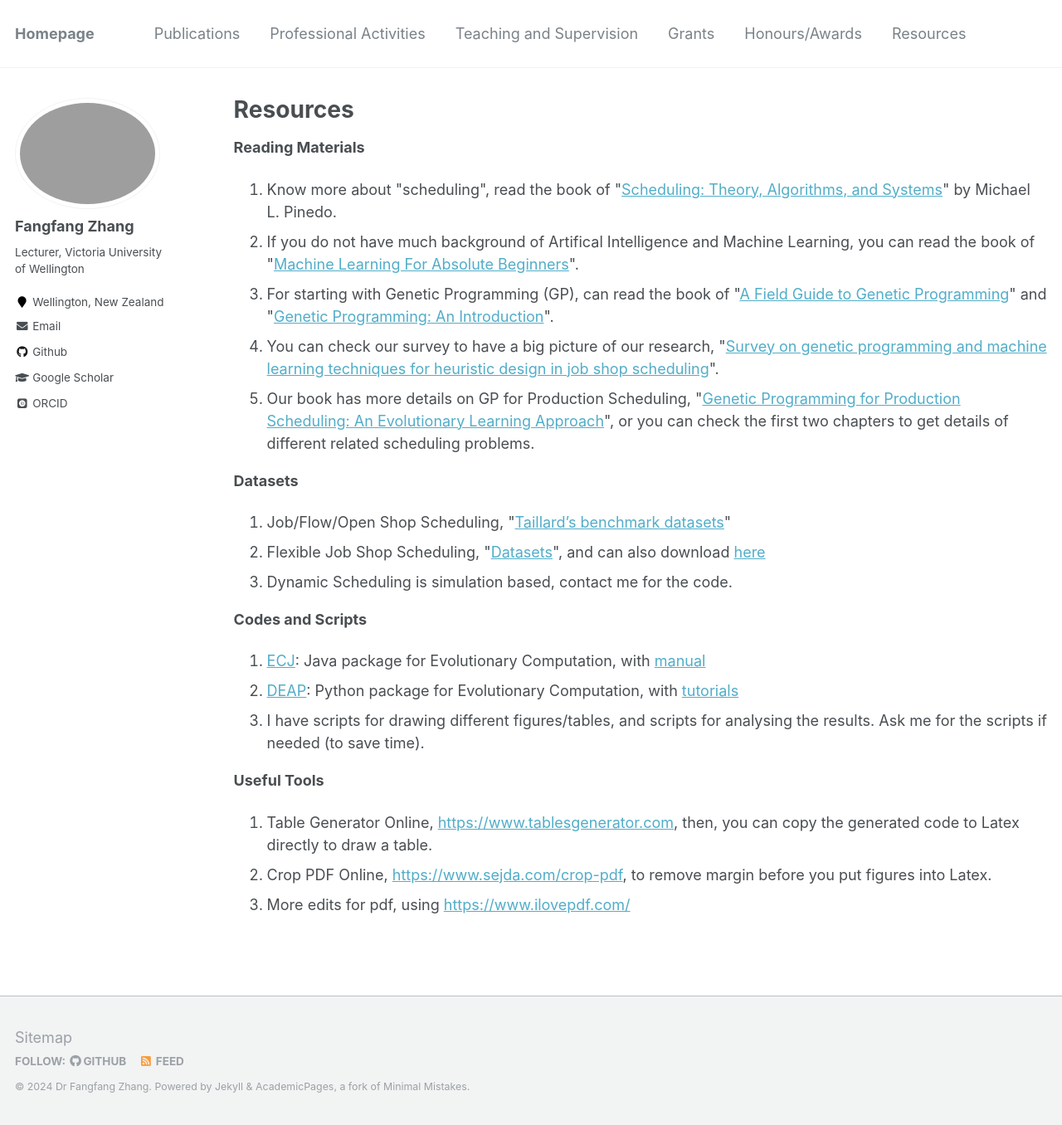
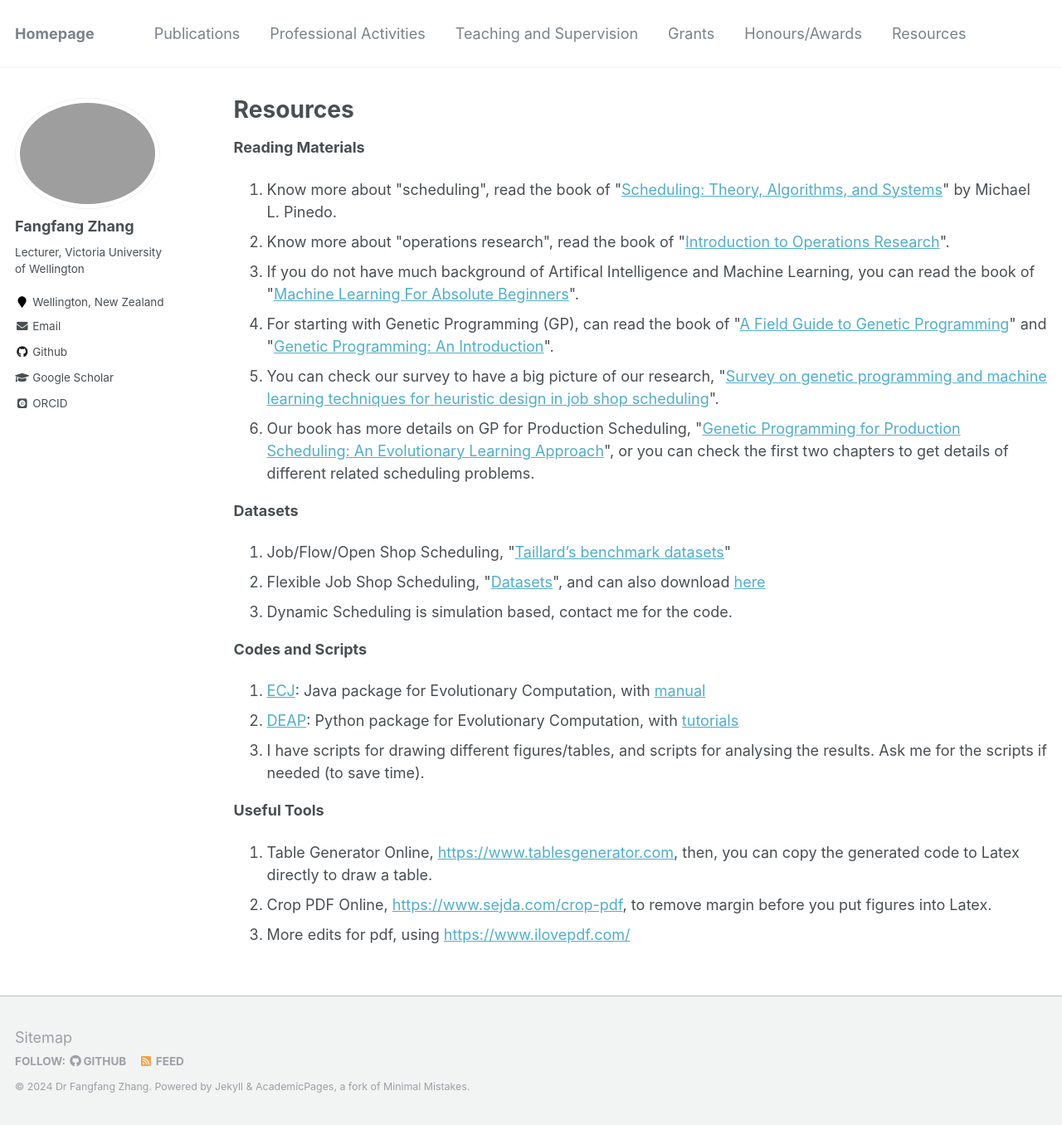
Before and after one commit to fangfang-zhang/fangfang-zhang.github.io, a Jekyll site: the page built from _pages/resources.md, in a window 1280 px wide and 1356 px high. Shown: the whole window at 83% size. Built offline with Jekyll 4.4.1, drawn with Linux system fonts in a browser that asks for light colours; some web fonts are replaced.

Commit message:
operations

```diff
--- a/_pages/resources.md
+++ b/_pages/resources.md
@@ -9,6 +9,7 @@ ul li { padding: 5px 0px; }
 
 <ol>
 <li> Know more about "scheduling", read the book of "<a target="_blank" href="https://github.com/fangfang-zhang/fangfang-zhang.github.io/blob/main/files/scheduling.pdf">Scheduling: Theory, Algorithms, and Systems</a>" by Michael L. Pinedo.</li>
+<li> Know more about "operations research", read the book of "<a target="_blank" href="https://github.com/fangfang-zhang/fangfang-zhang.github.io/blob/main/files/scheduling.pdf">Introduction to Operations Research</a>".</li>
 <li> If you do not have much background of Artifical Intelligence and Machine Learning, you can read the book of "<a target="_blank" href="https://github.com/fangfang-zhang/fangfang-zhang.github.io/blob/main/files/Machine%20Learning%20For%20Absolute%20Beginners.pdf">Machine Learning For Absolute Beginners</a>".</li>
 <li> For starting with Genetic Programming (GP), can read the book of "<a target="_blank" href="https://github.com/fangfang-zhang/fangfang-zhang.github.io/blob/main/files/A_Field_Guide_to_Genetic_Programming.pdf">A Field Guide to Genetic Programming</a>" and "<a target="_blank" href="https://github.com/fangfang-zhang/fangfang-zhang.github.io/blob/main/files/1998-GP-An%20Introduction%20%20.pdf">Genetic Programming: An Introduction</a>".</li>
 <li> You can check our survey to have a big picture of our research, "<a target="_blank" href="https://github.com/fangfang-zhang/fangfang-zhang.github.io/blob/main/files/%5B2023%5D%20Survey_on_Genetic_Programming_and_Machine_Learning_Techniques_for_Heuristic_Design_in_Job_Shop_Scheduling.pdf">Survey on genetic programming and machine learning techniques for heuristic design in job shop scheduling</a>".</li>
```
Also changed, not shown: 2 other files.
